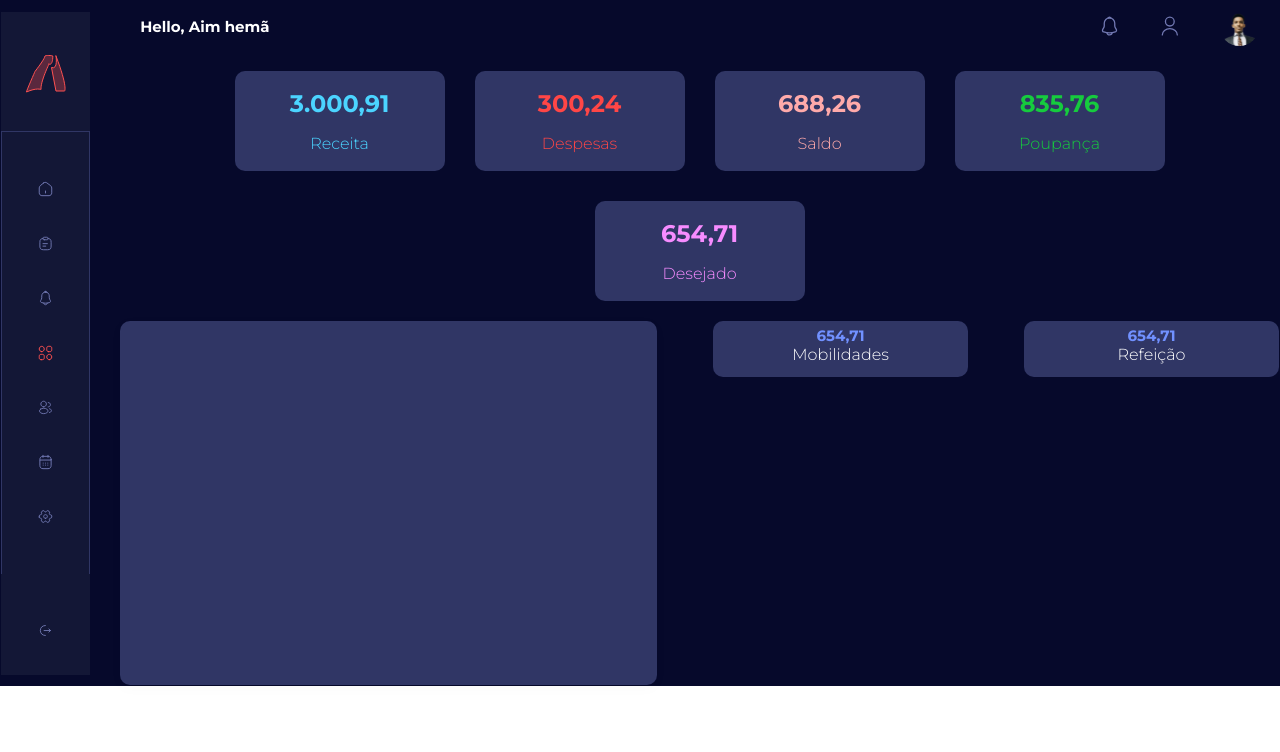
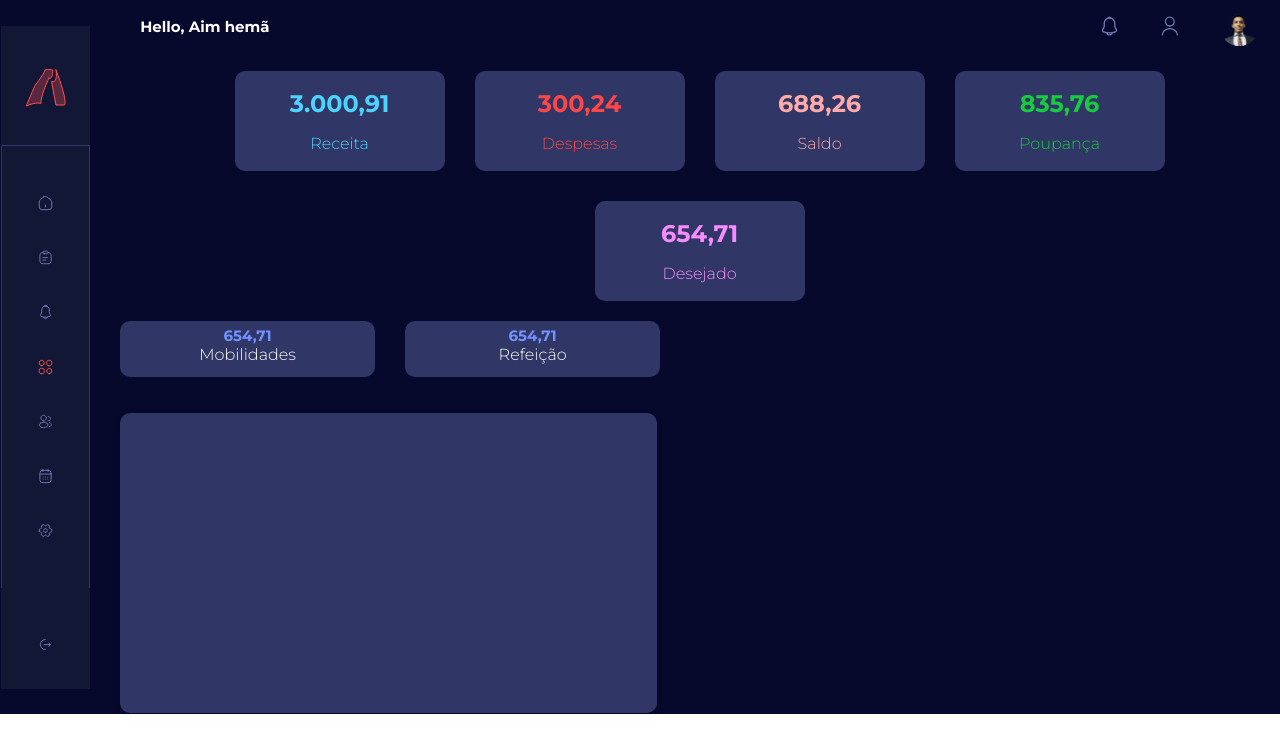
Before and after one commit to hemaAim/Dashboard__financas, a Next.js app: page / in a window 1280 px wide. Shown: the top 752 px of the page. Built offline with nearby package versions, Linux system fonts and the light colour scheme.

Commit message:
feat: ajuste dos card e extrato

```diff
--- a/src/components/Extract/styles.ts
+++ b/src/components/Extract/styles.ts
@@ -2,7 +2,7 @@ import styled from 'styled-components'
 
 export const Wrapper = styled.main`
 width: 537px;
-height: 364px;
+height: 300px;
 background-color: #303665;
 filter: drop-shadow(0px 3.5px 5.5px rgba(0, 0, 0, 0.02));
 border-radius: 10px;`
--- a/src/components/Main/index.tsx
+++ b/src/components/Main/index.tsx
@@ -16,9 +16,10 @@ const Main = ({}) => (
         <Card color="Verde"   description="Poupança"  valor="835,76"  />
         <Card color="Lilais"  description="Desejado"  valor="654,71"  />
       </S.AllCard>
+
       <S.Second_main>
-        <Extract/>
 
+     <S.Cards>
         <Card
           color="Branco"
           description="Mobilidades"
@@ -31,6 +32,8 @@ const Main = ({}) => (
           size="Cardgrande"
           valor="654,71"
         />
+         </S.Cards>
+         <Extract/>
       </S.Second_main>
     </S.Main>
   </S.Wrapper>
--- a/src/components/Main/styles.ts
+++ b/src/components/Main/styles.ts
@@ -30,6 +30,14 @@ export const AllCard = styled.div`
 export const Second_main = styled.main`
 
 display: flex;
-flex-direction: row;
+flex-direction:column;
 justify-content: space-between;
+gap: 36px;
 `;
+
+export const Cards = styled.div`
+display: flex;
+gap: 30px;
+
+
+`;
```
Also changed, not shown: public/img/imgGrafico/Group 10158.svg (added).
